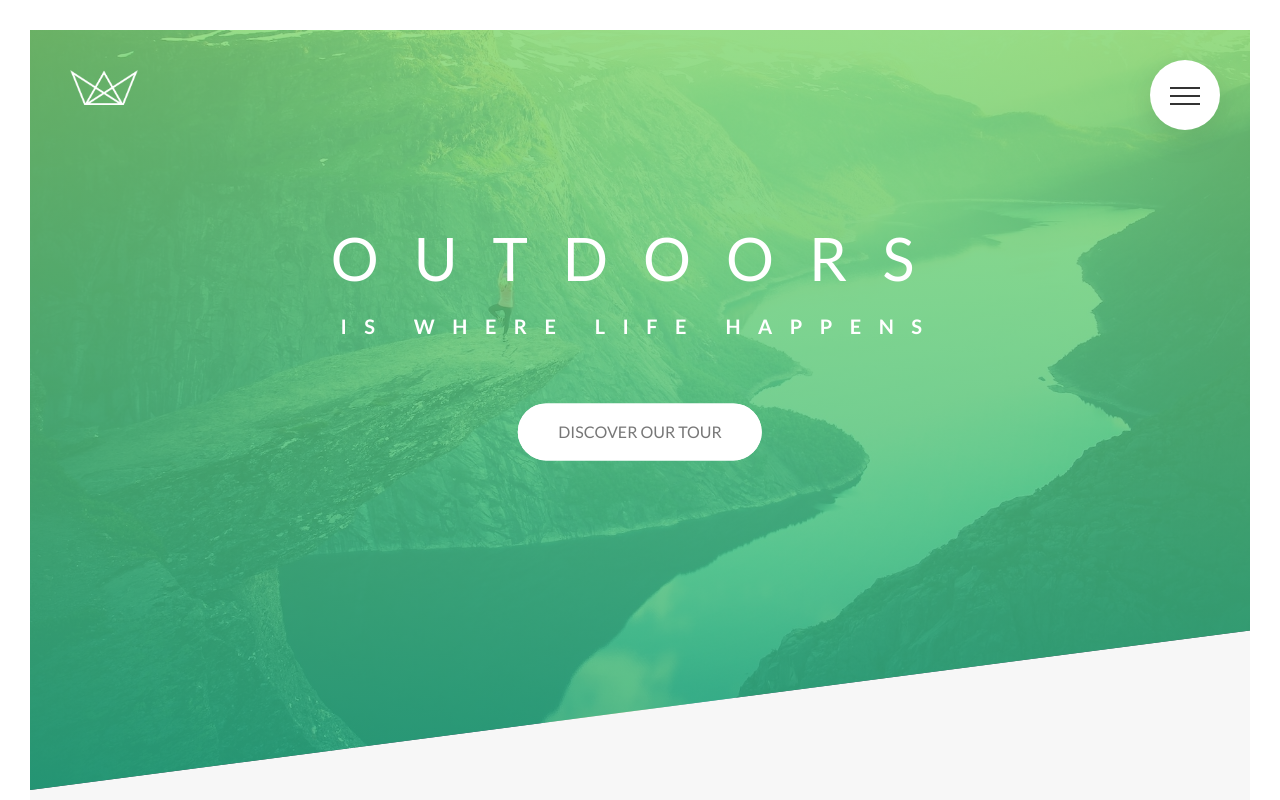
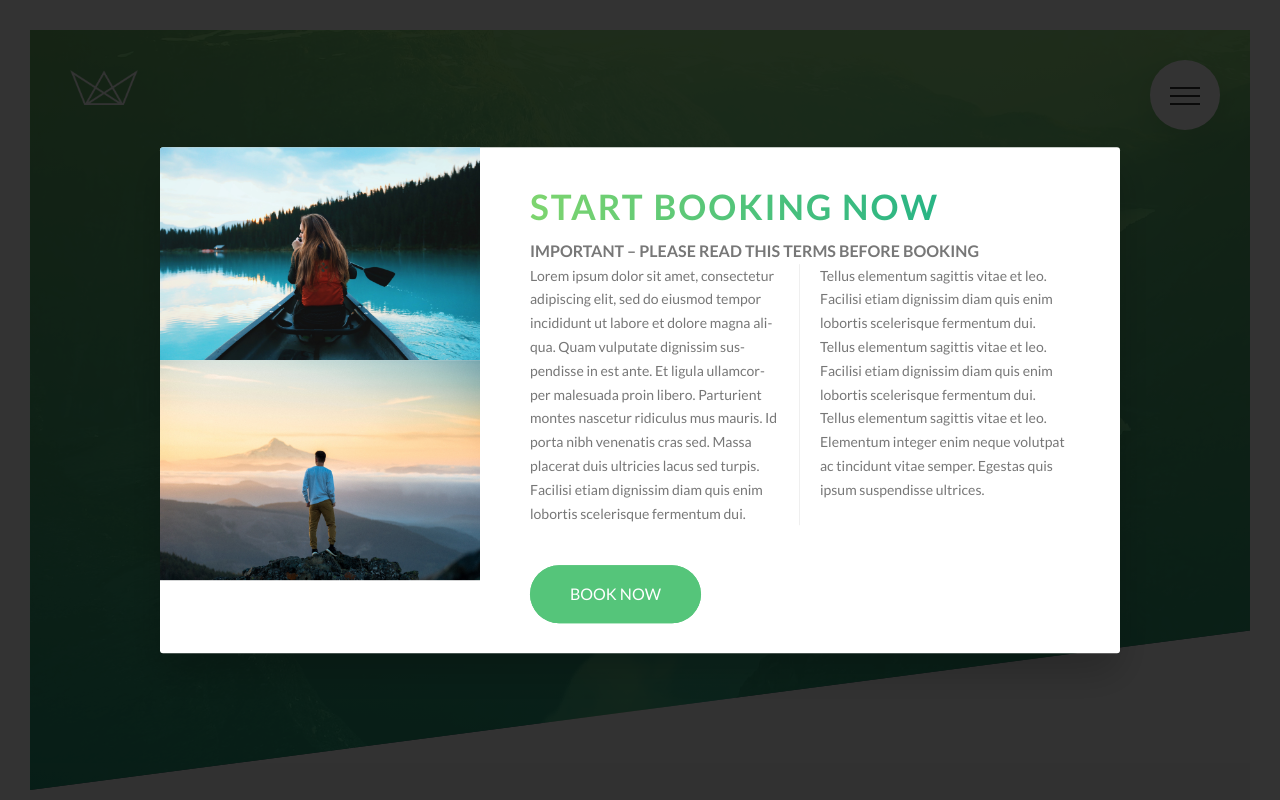
Before and after one commit to johnpersie/Advance-CSS-Project, a website: page index.html in a window 1280 px wide. Shown: the top 800 px of the page. Drawn offline with Linux system fonts and the light colour scheme.

Commit message:
Building a pure css popup - part 1

```diff
--- a/index.html
+++ b/index.html
@@ -372,6 +372,28 @@
             </div>
         </div>
     </footer>
+
+    <div class="popup">
+        <div class="popup__content">
+            <div class="popup__left">
+                <img src="Pictures/nat-8.jpg" alt="Tour photo" class="popup__img">
+                <img src="Pictures/nat-9.jpg" alt="Tour photo" class="popup__img">
+            </div>
+            <div class="popup__right">
+                <h2 class="heading-secondary">start booking now</h2>
+                <h2 class="heading-tertiary">Important &ndash; Please read this terms before booking</h2>
+                <div class="popup__text">
+                    Lorem ipsum dolor sit amet, consectetur adipiscing elit, sed do eiusmod tempor incididunt ut labore et dolore magna aliqua. Quam vulputate dignissim suspendisse in est ante.
+                    Et ligula ullamcorper malesuada proin libero. Parturient montes nascetur ridiculus mus mauris. Id porta nibh venenatis cras sed. Massa placerat duis ultricies lacus sed turpis.
+                    Facilisi etiam dignissim diam quis enim lobortis scelerisque fermentum dui. Tellus elementum sagittis vitae et leo.
+                    Facilisi etiam dignissim diam quis enim lobortis scelerisque fermentum dui. Tellus elementum sagittis vitae et leo.
+                    Facilisi etiam dignissim diam quis enim lobortis scelerisque fermentum dui. Tellus elementum sagittis vitae et leo.
+                    Elementum integer enim neque volutpat ac tincidunt vitae semper. Egestas quis ipsum suspendisse ultrices.
+                </div>
+                <a href="#" class="btn btn--green">Book now</a>
+            </div>
+        </div>
+    </div>
     <!--
     <section class="grid-test">
         <div class="row">
--- a/sass/abstracts/_mixins.scss
+++ b/sass/abstracts/_mixins.scss
@@ -5,3 +5,11 @@
         clear: both;
     }
 }
+
+@mixin absCenter {
+    position: absolute;
+    top: 50%;
+    left: 50%;
+    transform: translate(-50%, -50%);
+
+}
--- /dev/null
+++ b/sass/components/_popup.scss
@@ -0,0 +1,58 @@
+.popup {
+    height: 100vh;
+    width: 100%;
+    position: fixed;
+    top: 0;
+    left: 0;
+    background-color: rgba($color-black, .8);
+    z-index: 9999;
+
+    &__content {
+        @include absCenter;
+
+        width: 75%;
+        background-color: $color-white;
+        box-shadow: 0 2rem 4rem rgba($color-black, .2);
+         border-radius: 3px;
+         display: table;
+         overflow: hidden;
+
+    }
+
+    &__left {
+        width: 33.333333%;
+        display: table-cell;
+    }
+
+    &__right {
+        width: 66.666667%;
+        display: table-cell;
+        vertical-align: middle;
+        padding: 3rem 5rem;
+    }
+
+    &__img {
+        display: block;
+        width: 100%;
+    }
+
+    &__text {
+        font-size: 1.4rem;
+        margin-bottom: 4rem;
+
+        -moz-column-count: 2;
+        -ms-column-gap: 4rem;
+        -webkit-column-rule: 1px solid $color-grey-light-2;
+
+        column-count: 2;
+        column-gap: 4rem;
+        column-rule: 1px solid $color-grey-light-2;
+
+        hyphens: auto;
+        -moz-hyphens: auto;
+        -ms-hyphens: auto;
+        -webkit-hyphens: auto;
+
+    }
+
+}
--- a/sass/main.scss
+++ b/sass/main.scss
@@ -13,6 +13,7 @@
 @import "components/_composition";
 @import  "components/_feature-box";
 @import  "components/_form";
+@import  "components/_popup";
 @import  "components/_story";
 
 @import "layout/_footer";
```
Also changed, not shown: CSS/style.css, sass/abstracts/_variables.scss (line endings or trailing spaces).
